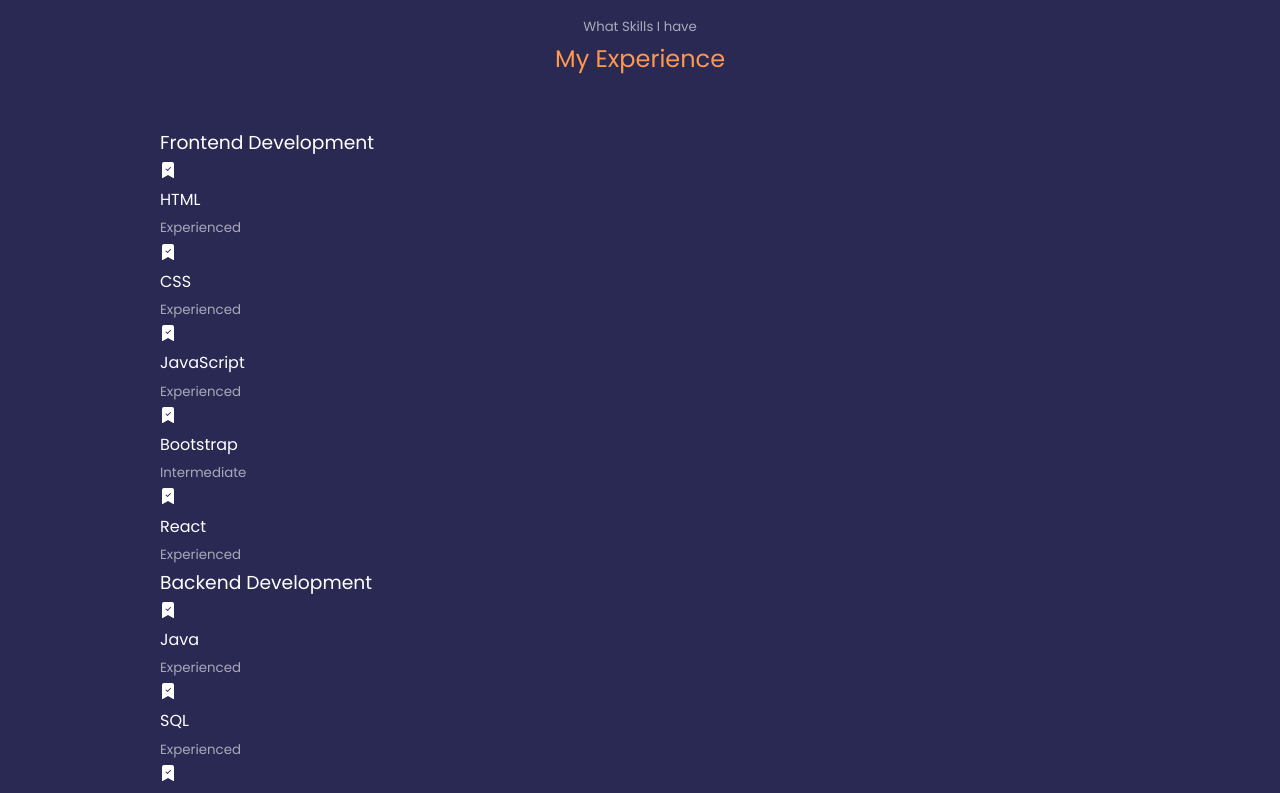
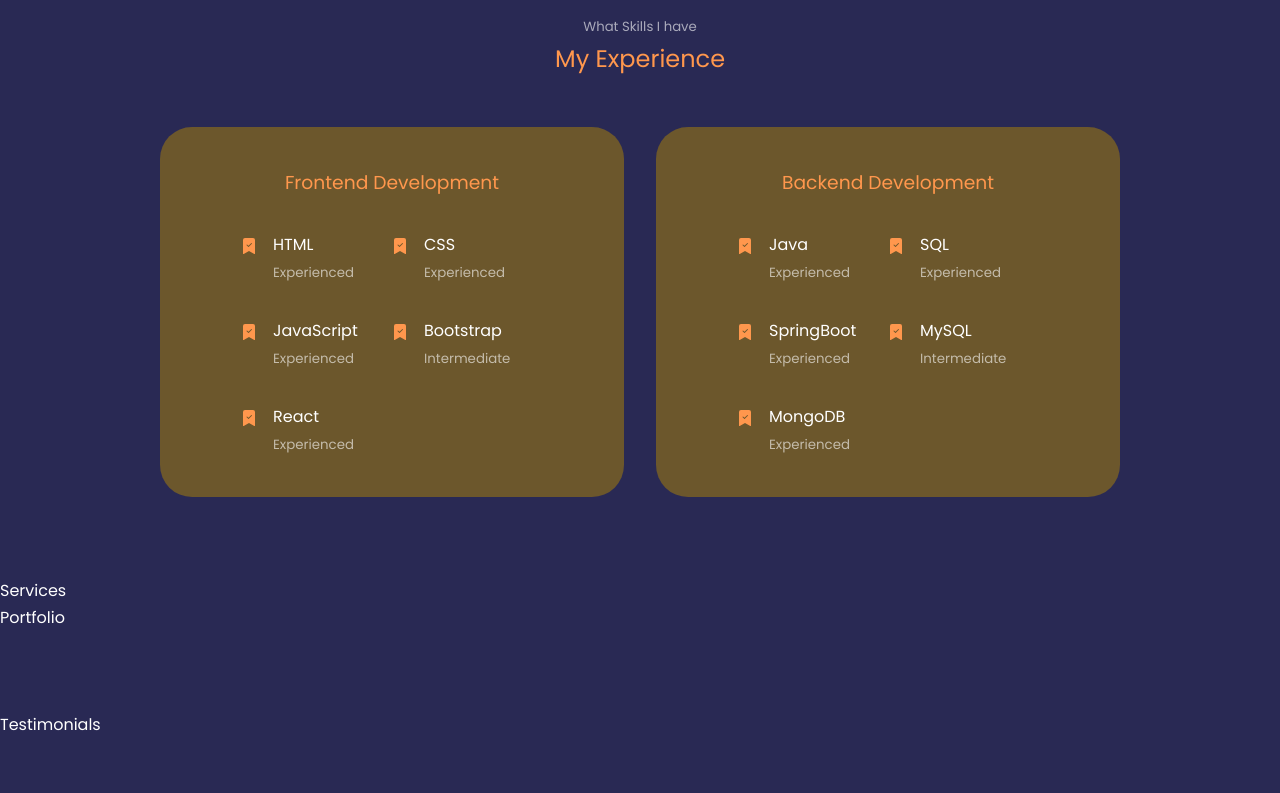
Before and after one commit to Garimajyoti/My_Portfolio_Website, a React (Create React App) app: page / in a window 1280 px wide. Shown: the part 1620-2413 px from the top of the page. Built offline with nearby package versions, Linux system fonts and the light colour scheme.

Commit message:
added experience styling

```diff
--- a/src/components/experience/experience.css
+++ b/src/components/experience/experience.css
@@ -0,0 +1,41 @@
+.experience_container{
+    display: grid;
+    grid-template-columns: 1fr 1fr;
+    gap:2rem;
+}
+
+.experience_container > div{
+    background: var(--color-bg-variant);
+    padding : 2.4rem 5rem;
+    border: 1px solid transparent;
+    border-radius: 2rem;
+    transition: var(--transition);
+}
+
+.experience_container > div:hover{
+    background:transparent;
+    border-color:var(--color-primary-variant);
+    cursor:default;
+}
+
+.experience_container > div h3{
+    text-align: center;
+    margin-bottom: 2rem;
+    color:var(--color-primary);
+}
+
+.experience_content{
+    display:grid;
+    grid-template-columns: 1fr 1fr;
+    row-gap:2rem;
+}
+
+.experience_details{
+    display: flex;
+    gap: 1rem;
+}
+
+.experience_icon{
+    margin-top: 7px;
+    color: var(--color-primary);
+}
```
